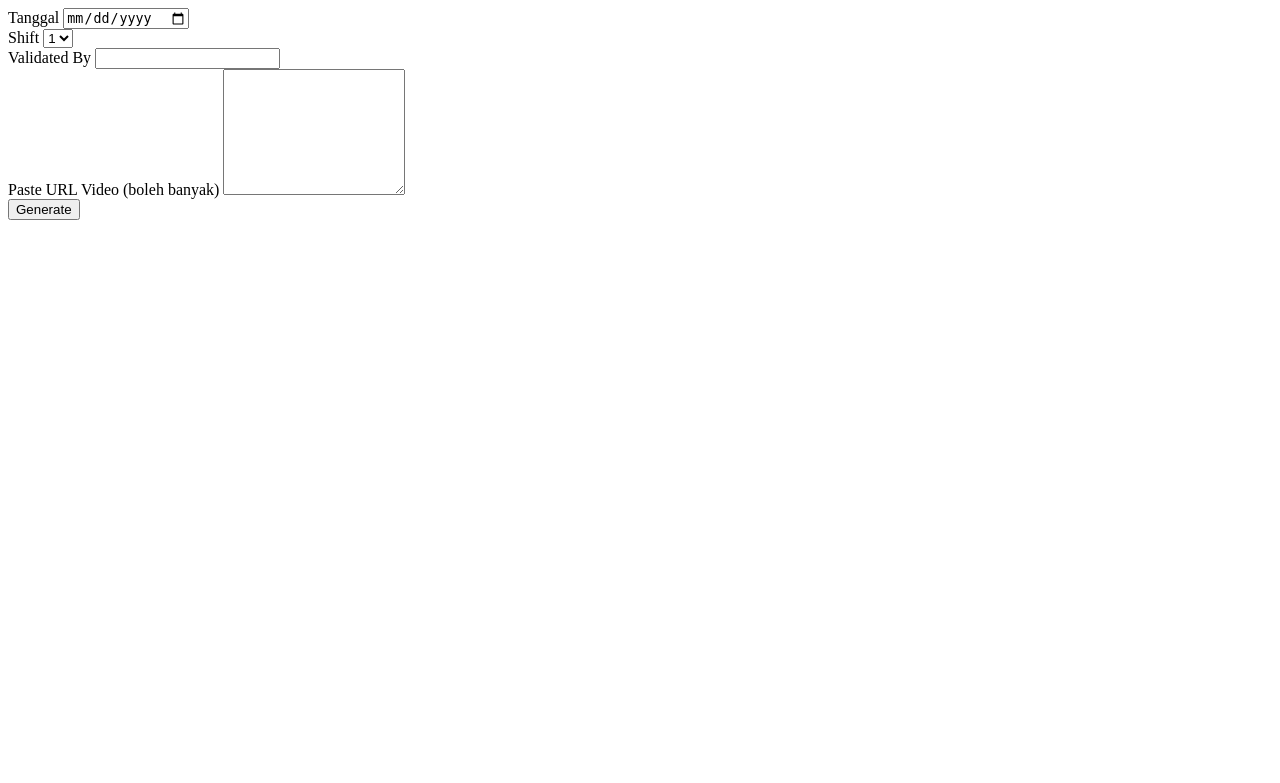
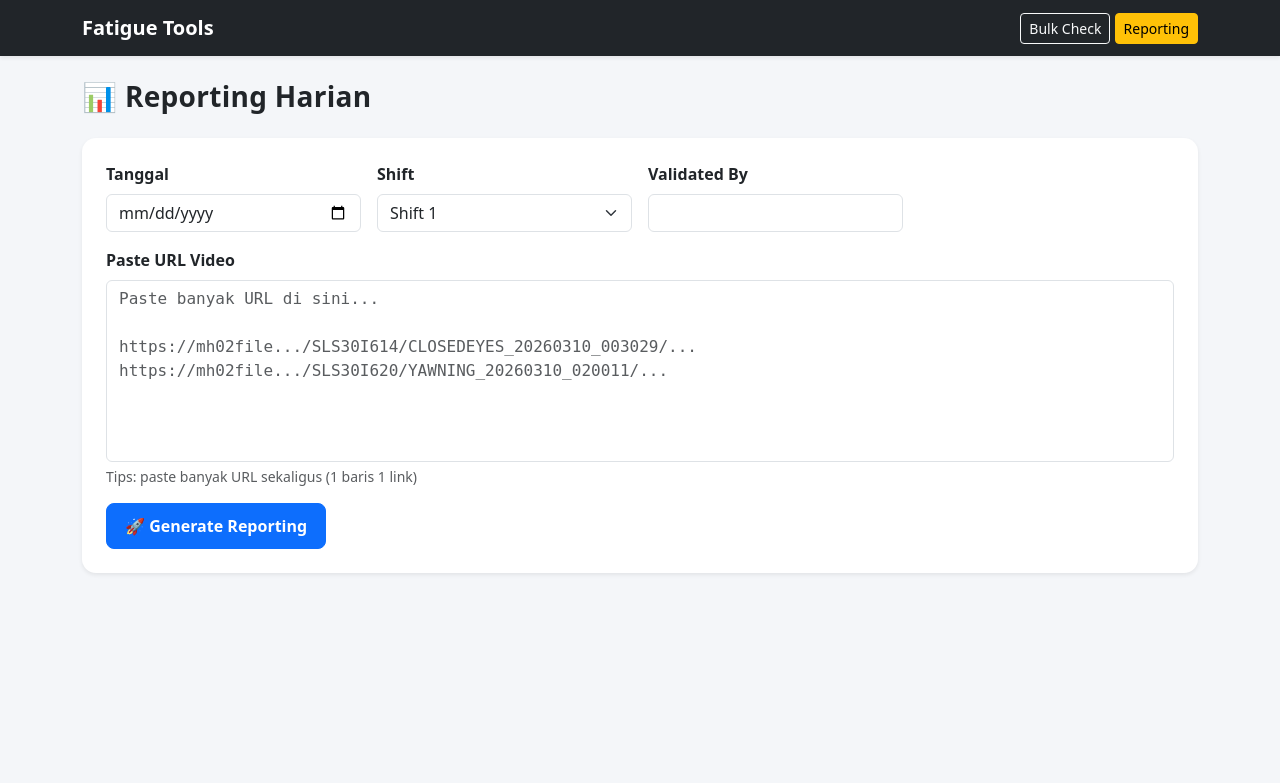
Before and after one commit to jibranhady/cek_fatigue_beta, a Flask app: page /report in a window 1280 px wide. Shown: the top 783 px of the page. Run offline with Flask 3, Linux system fonts and the light colour scheme; parts of the project's set-up code (start-up, migrations or seed data) failed here and were passed over.

Commit message:
report.html

```diff
--- a/templates/report.html
+++ b/templates/report.html
@@ -1,33 +1,181 @@
-<form method="post" class="card p-4 shadow-sm">
+<!DOCTYPE html>
+<html>
+<head>
+<meta charset="UTF-8">
+<title>Reporting Harian</title>
+
+<link href="https://cdn.jsdelivr.net/npm/bootstrap@5.3.2/dist/css/bootstrap.min.css" rel="stylesheet">
+
+<style>
+
+body{
+background:#f4f6f9;
+}
+
+/* card lebih clean */
+.card{
+border:none;
+border-radius:14px;
+}
+
+/* textarea enak dipakai */
+textarea{
+resize:none;
+font-family:monospace;
+font-size:14px;
+}
+
+/* header style */
+.page-title{
+font-weight:700;
+letter-spacing:.3px;
+}
+
+/* tombol */
+.btn-primary{
+border-radius:8px;
+padding:10px 18px;
+font-weight:600;
+}
+
+/* table */
+.table{
+font-size:14px;
+}
+
+</style>
+
+</head>
+
+<body>
+
+<!-- NAVBAR -->
+<nav class="navbar navbar-expand-lg bg-dark navbar-dark shadow-sm">
+<div class="container">
+
+<a class="navbar-brand fw-bold" href="/">Fatigue Tools</a>
+
+<div>
+<a href="/" class="btn btn-outline-light btn-sm">Bulk Check</a>
+<a href="/report" class="btn btn-warning btn-sm">Reporting</a>
+</div>
+
+</div>
+</nav>
+
+
+<div class="container mt-4">
+
+<h3 class="page-title mb-4">📊 Reporting Harian</h3>
+
+<!-- FORM -->
+<div class="card shadow-sm p-4 mb-4">
+
+<form method="post">
 
 <div class="row g-3">
 
 <div class="col-md-3">
-<label>Tanggal</label>
+<label class="form-label fw-semibold">Tanggal</label>
 <input type="date" name="tanggal" class="form-control" required>
 </div>
 
 <div class="col-md-3">
-<label>Shift</label>
-<select name="shift" class="form-control">
-<option value="1">1</option>
-<option value="2">2</option>
-<option value="3">3</option>
+<label class="form-label fw-semibold">Shift</label>
+<select name="shift" class="form-select">
+<option value="1">Shift 1</option>
+<option value="2">Shift 2</option>
+<option value="3">Shift 3</option>
 </select>
 </div>
 
 <div class="col-md-3">
-<label>Validated By</label>
+<label class="form-label fw-semibold">Validated By</label>
 <input type="text" name="validated" class="form-control" required>
 </div>
 
 <div class="col-md-12">
-<label>Paste URL Video (boleh banyak)</label>
-<textarea name="urls" class="form-control" rows="8"></textarea>
+<label class="form-label fw-semibold">Paste URL Video</label>
+
+<textarea name="urls" rows="7" class="form-control"
+placeholder="Paste banyak URL di sini...
+
+https://mh02file.../SLS30I614/CLOSEDEYES_20260310_003029/...
+https://mh02file.../SLS30I620/YAWNING_20260310_020011/..."></textarea>
+
+<div class="form-text">
+Tips: paste banyak URL sekaligus (1 baris 1 link)
 </div>
 
 </div>
 
-<button class="btn btn-primary mt-3">Generate</button>
+</div>
+
+<button class="btn btn-primary mt-3">🚀 Generate Reporting</button>
 
 </form>
+
+</div>
+
+
+<!-- HASIL -->
+{% if hasil %}
+
+<div class="card shadow-sm p-4">
+
+<div class="d-flex justify-content-between align-items-center mb-3">
+
+<h5 class="fw-bold mb-0">Preview Data</h5>
+
+<a href="/export" class="btn btn-success btn-sm">
+⬇ Export Excel
+</a>
+
+</div>
+
+<div class="table-responsive">
+
+<table class="table table-bordered table-striped table-hover">
+
+<thead class="table-dark">
+<tr>
+<th>Tanggal</th>
+<th>PID</th>
+<th>Distrik</th>
+<th>SLS</th>
+<th>IP</th>
+<th>Alert</th>
+<th>Shift</th>
+<th>Validated</th>
+</tr>
+</thead>
+
+<tbody>
+
+{% for r in hasil %}
+<tr>
+<td>{{ r[0] }}</td>
+<td>{{ r[1] }}</td>
+<td>{{ r[2] }}</td>
+<td>{{ r[3] }}</td>
+<td>{{ r[4] }}</td>
+<td>{{ r[5] }}</td>
+<td>{{ r[8] }}</td>
+<td>{{ r[9] }}</td>
+</tr>
+{% endfor %}
+
+</tbody>
+
+</table>
+
+</div>
+
+</div>
+
+{% endif %}
+
+</div>
+
+</body>
+</html>
```
